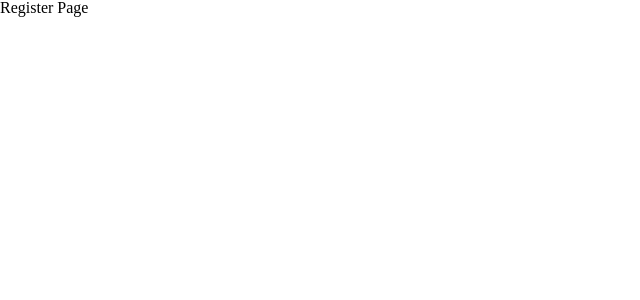
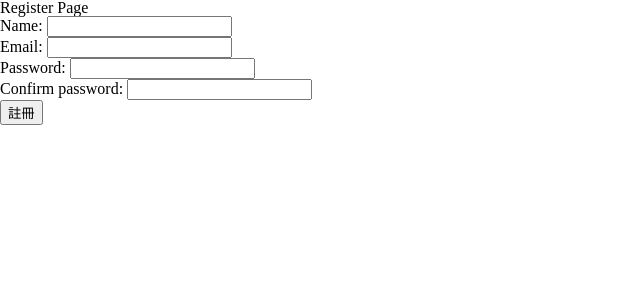
Before and after one commit to j32u4ukh/react-learning, a React (Vite) app in the folder app/articlecamp-front/: page /register in a window 1280 px wide. Shown: the top 300 px of the page, without its empty margins (0-640 px from the left). Built offline with nearby package versions, Linux system fonts and the light colour scheme.

Commit message:
feat: 合併登入頁和註冊頁

```diff
--- a/app/articlecamp-front/src/App.jsx
+++ b/app/articlecamp-front/src/App.jsx
@@ -5,10 +5,9 @@
 import CreatePage from './pages/CreatePage';
 import EditPage from './pages/EditPage';
 import HomePage from './pages/HomePage';
-import LoginPage from './pages/LoginPage';
+import LoginRegisterPage from './pages/LoginRegisterPage';
 import NotFoundPage from './pages/NotFoundPage';
 import ProfilePage from './pages/ProfilePage';
-import RegisterPage from './pages/RegisterPage';
 import UsersPage from './pages/UsersPage';
 
 export default function App() {
@@ -16,8 +15,10 @@
     <BrowserRouter basename="/">
       <Routes>
         <Route index element={<HomePage />} />
-        <Route path='/login' element={<LoginPage />} />
-        <Route path='/register' element={<RegisterPage />} />
+        {/* <Route path='/login' element={<LoginPage />} />
+        <Route path='/register' element={<RegisterPage />} /> */}
+        <Route path='/login' element={<LoginRegisterPage type='login' />} />
+        <Route path='/register' element={<LoginRegisterPage type='register' />} />
 
         <Route path="/articles" element={<ArticleLayout />}>
           <Route index element={<ArticleListPage />} />
--- /dev/null
+++ b/app/articlecamp-front/src/pages/LoginRegisterPage.jsx
@@ -0,0 +1,51 @@
+function capitalizeFirstLetter(str) {
+    return str.charAt(0).toUpperCase() + str.slice(1).toLowerCase();
+}
+
+function loginHandler(){
+    console.log('Handle login')
+}
+
+function registerHandler(){
+    console.log('Handle register')
+}
+
+export default function LoginRegisterPage(props){
+    const type = capitalizeFirstLetter(props.type)
+    const isRegisterPage = type === 'Register'
+
+    return (
+        <div>
+            <h1>{type} Page</h1>
+            {isRegisterPage &&
+            (
+                <div>
+                    <label htmlFor="name">
+                        Name: <input type="text" id="name" />
+                    </label>
+                </div>
+            )}
+            <div>
+                <label htmlFor="email">
+                    Email: <input type="text" id="email" />
+                </label>
+            </div>
+            <div>
+                <label htmlFor="password">
+                    Password: <input type="password" id="password" />
+                </label>
+            </div>
+            {isRegisterPage &&
+            (
+                <div>
+                    <label htmlFor="confirm">
+                        Confirm password: <input type="password" id="confirm" />
+                    </label>
+                </div>
+            )}
+            <button onClick={isRegisterPage ? registerHandler : loginHandler}>
+                {isRegisterPage ? "註冊" : "登入"}
+            </button>
+        </div>
+    );
+}
```
